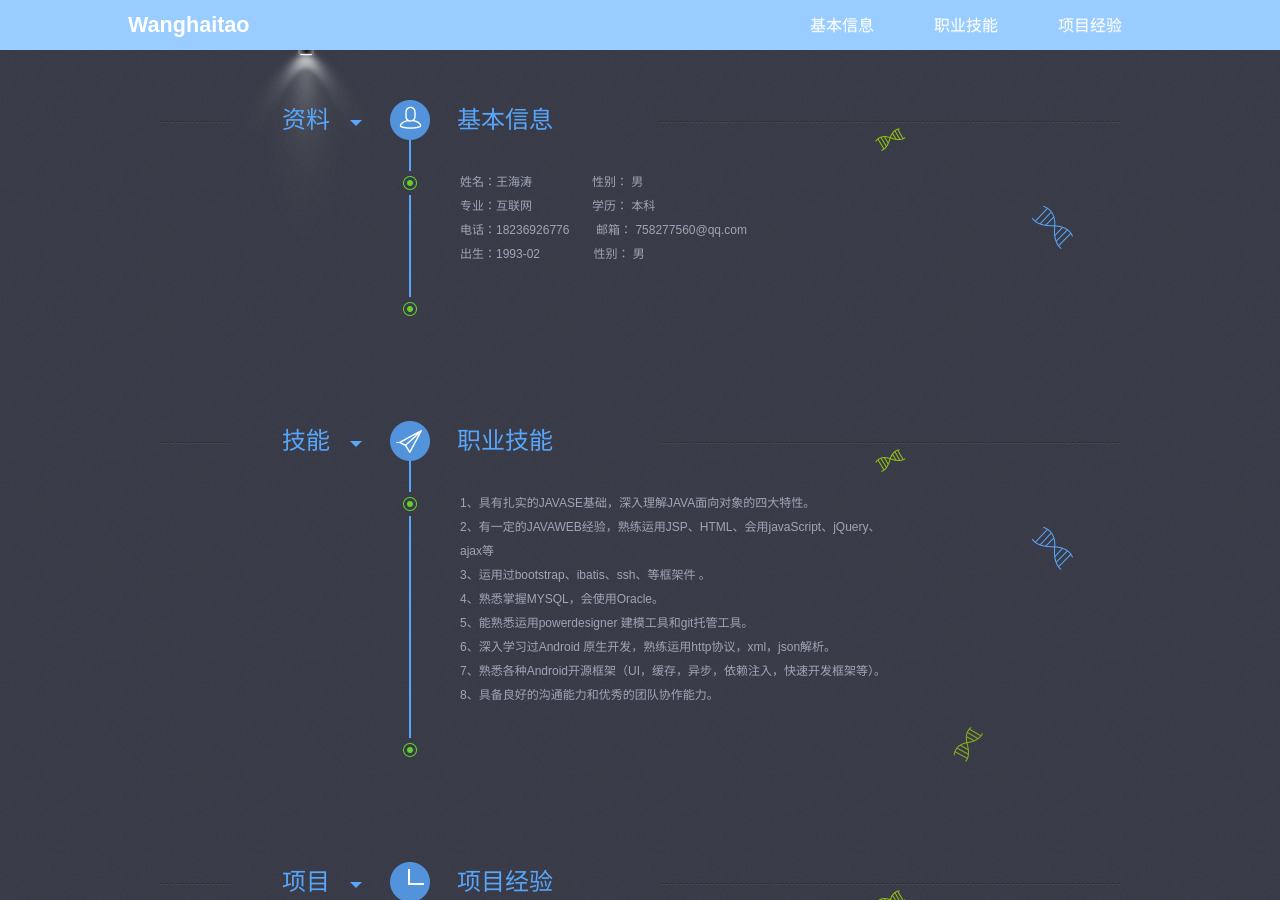
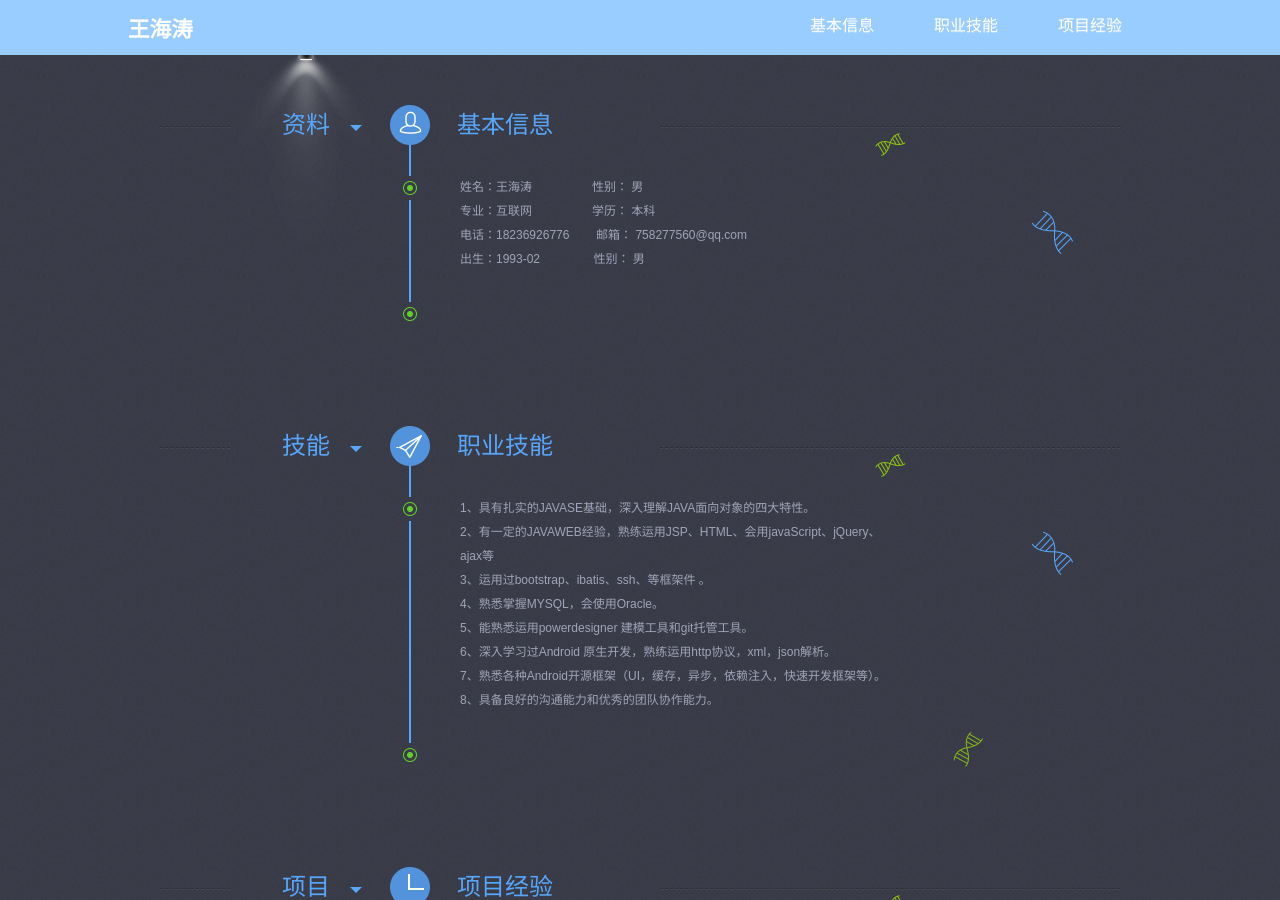
Before and after one commit to smallgirl/resume, a Jekyll site: the page index.html, which Jekyll copies as it is, in a window 1280 px wide and 900 px high. Built offline with Jekyll 4.4.1, drawn with Linux system fonts in a browser that asks for light colours.

Commit message:
update head

```diff
--- a/index.html
+++ b/index.html
@@ -1,7 +1,7 @@
 <!DOCTYPE HTML>
 <html>
 <head>
-<title>我的收藏</title>
+<title>王海涛</title>
 <meta http-equiv="X-UA-Compatible" content="IE=edge" />
 <meta http-equiv="Content-Type" content="text/html; charset=utf-8" />
 <link href="css/style.css" rel="stylesheet" type="text/css" media="all" />
@@ -16,7 +16,7 @@
 		<div class="header_style1">
 			<!-- start h_logo -->
 			<div class="logo">
-				<h1><a href="index.html">Wanghaitao</a></h1>
+				<h1><a href="index.html">王海涛</a></h1>
 			</div>
 			<!-- start h_menu -->
 			<div class="h_menu">
```
